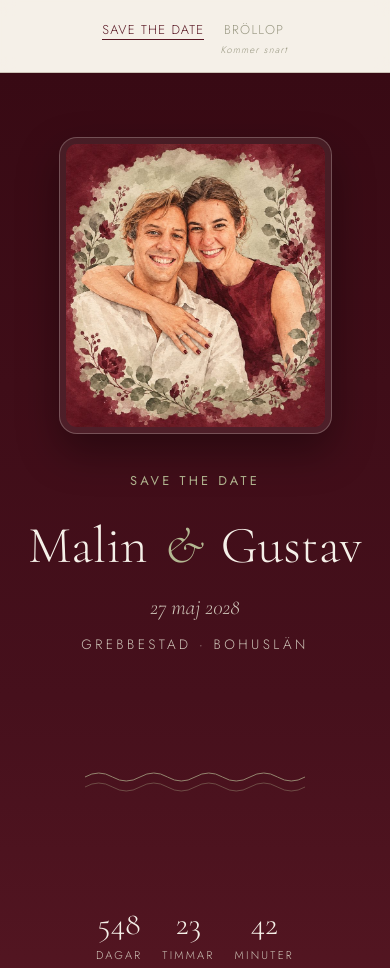
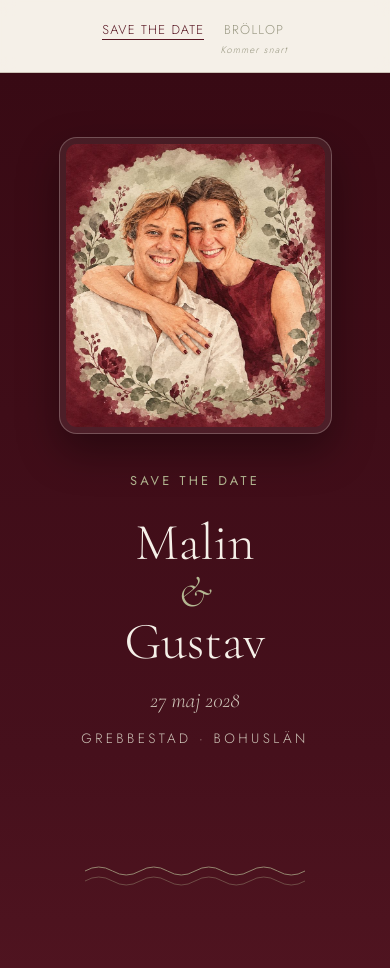
Before and after one commit to gustav-svensson123/gustav-svensson123.github.io, a plain HTML site: page index.html in a window 390 px wide. Shown: the top 968 px of the page. Drawn offline with nearby package versions, Linux system fonts and the light colour scheme.

Commit message:
Show names on three lines on small screens
Co-Authored-By: Claude Opus 5.5 <noreply@anthropic.com>
Claude-Session: https://claude.ai/code/session_01Ai2PjRygVPeWqDGUgQqRnf

```diff
--- a/css/style.css
+++ b/css/style.css
@@ -132,6 +132,11 @@ strong { font-weight: 500; }
   font-style: italic;
   color: var(--accent);
   padding: 0 .1em;
+}
+/* Små skärmar: namnen på tre rader (Malin / & / Gustav) istället för att radbrytas på fel ställe */
+@media (max-width: 600px) {
+  .hero h1 { line-height: 1.05; }
+  .hero h1 .amp { display: block; padding: 0; font-size: .85em; line-height: 1; }
 }
 .hero .date {
   font-family: var(--font-heading);
```
